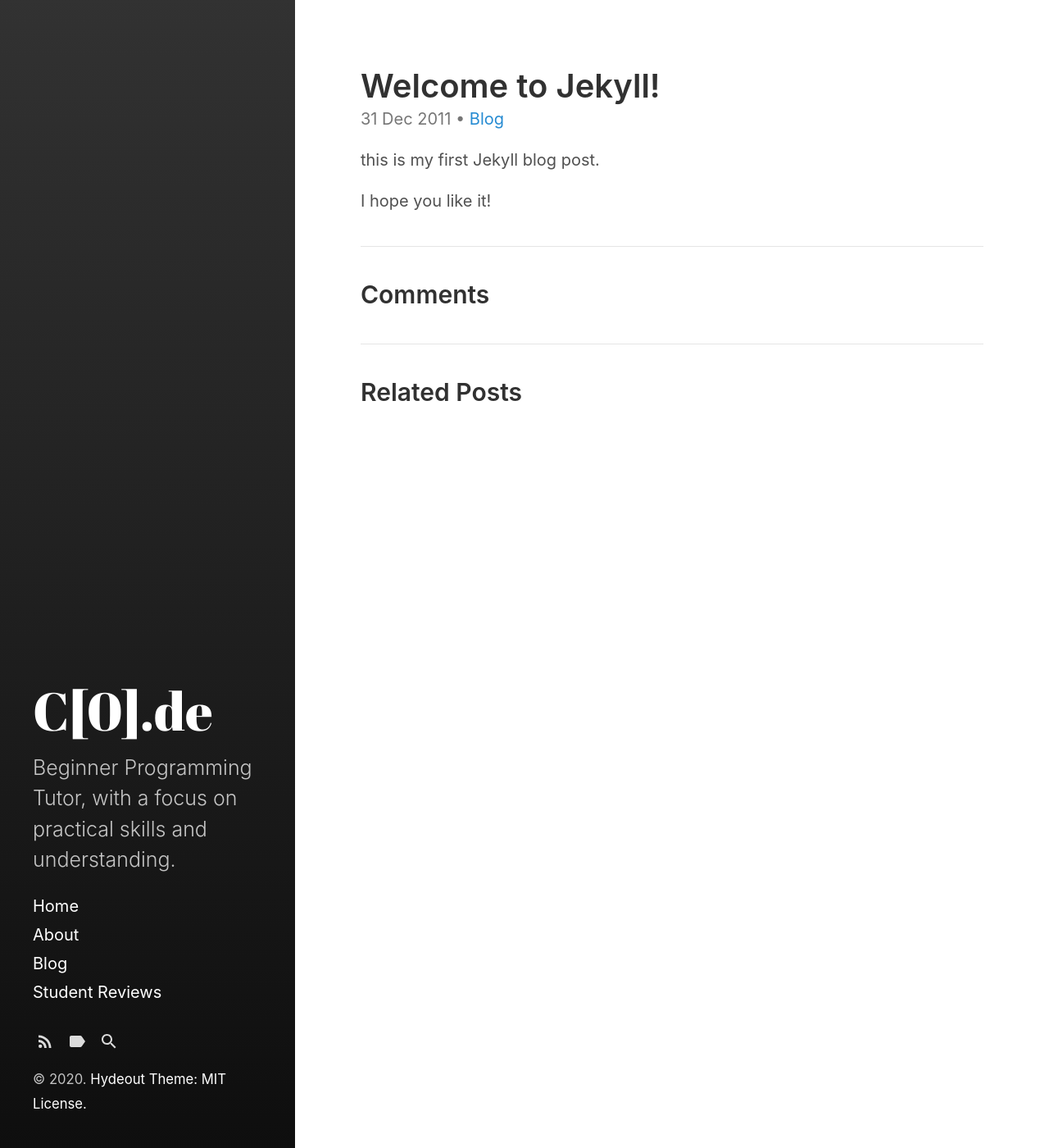
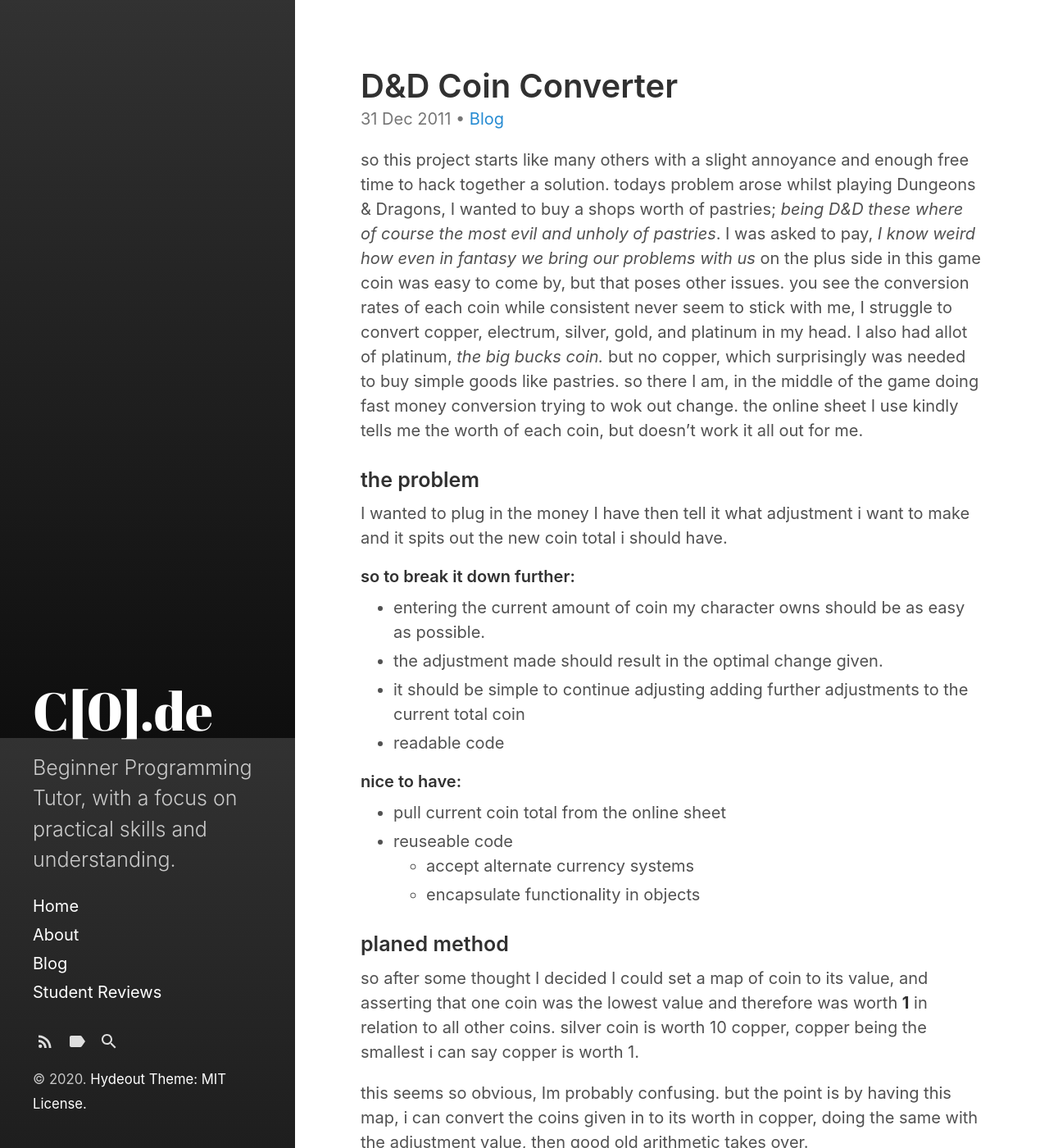
Before and after one commit to megonemad1/Tutor-Website, a Jekyll site: the page built from Blog/_posts/2011-12-31-blofg1.md, in a window 1280 px wide and 1400 px high. Shown: the whole window at 82% size. Built offline with Jekyll 4.4.1, drawn with Linux system fonts in a browser that asks for light colours; nearby versions of some CDN libraries; some of the changed text lies outside the part shown.

Commit message:
- first blog start

```diff
--- a/Blog/_posts/2011-12-31-blofg1.md
+++ b/Blog/_posts/2011-12-31-blofg1.md
@@ -1,7 +1,75 @@
 ---
 layout: post
-title:  "Welcome to Jekyll!"
+title:  "D&D Coin Converter"
+tags:
+    - python
+    - web scraping
+    - Dungeons&Dragons
 ---
-this is my first Jekyll blog post.
+so this project starts like many others with a slight annoyance and enough free time to hack together a solution. todays problem arose whilst playing Dungeons & Dragons, I wanted to buy a shops worth of pastries; *being D&D these where of course the most evil and unholy of pastries*. I was asked to pay, *I know weird how even in fantasy we bring our problems with us* on the plus side in this game coin was easy to come by, but that poses other issues. you see the conversion rates of each coin while consistent never seem to stick with me, I struggle to convert copper, electrum, silver, gold, and platinum in my head. I also had allot of platinum, *the big bucks coin.* but no copper, which surprisingly was needed to buy simple goods like pastries. so there I am, in the middle of the game doing fast money conversion trying to wok out change. the online sheet I use kindly tells me the worth of each coin, but doesn't work it all out for me.
+### the problem
+I wanted to plug in the money I have then tell it what adjustment i want to make and it spits out the new coin total i should have.
+#### so to break it down further:
 
-I hope you like it!
+- entering the current amount of coin my character owns should be as easy as possible.
+- the adjustment made should result in the optimal change given.
+- it should be simple to continue adjusting adding further adjustments to the current total coin
+- readable code
+
+#### nice to have:
+
+- pull current coin total from the online sheet
+- reuseable code
+    - accept alternate currency systems
+    - encapsulate functionality in objects
+
+### planed method
+so after some thought I decided I could set a map of coin to its value, and asserting that one coin was the lowest value and therefore was worth **1** in relation to all other coins.
+silver coin is worth 10 copper, copper being the smallest i can say copper is worth 1.
+
+this seems so obvious, Im probably confusing. but the point is by having this map, i can convert the coins given in to its worth in copper, doing the same with the adjustment value, then good old arithmetic takes over.
+
+so converting a arbitrary pile of coins into copper, how do i tell a computer to do that? simple multiply the number of each coin with its mapped value, i can even simplify this to a loop as i included copper as 1!
+
+    def denominations_to_base(self, purse):
+        cp =0
+        for k, v in purse.items():
+                cp+=self.currency_index[k]*v
+        return cp
+
+is this compleat? well it will convert coins it knows about fine, but what if i typo, *or i get a coin from a strange and dark land.* its to brittle.
+
+how can I fix this? well, for starters i care less for the coins i was handed and more for the types of coins i know about so lets start by only looking at those:
+
+
+    def denominations_to_base(self, purse):
+        cp =0
+        for k, v in self.currency_index.items():
+                cp+=purse[k]*v
+        return cp
+
+this is better but still has its issues, now if im not handed a coin i know about, the program will crash as it looks for a coin it wasn't given. a simple fix, the computer just has to ask if it has been given a coin type before it starts trying to do something with it.
+
+
+    def denominations_to_base(self, purse):
+        cp =0
+        for k, v in self.currency_index.items():
+            if k in purse.keys():
+                cp+=purse[k]*v
+        return cp
+
+next, i need to get the coins back into separate parts again, to undo the process i just made. it should be some function **foo** such that:
+
+    >>> x == foo(denominations_to_base(x))
+    True
+    >>> ▯
+
+so a
+
+    def get_denominations(self, c):
+        rval={}
+        for k, v in sorted(self.currency_index.items(), key=lambda item: -item[1]):
+            denom = int(c/self.currency_index[k])
+            rval[k]=denom
+            c-=denom*self.currency_index[k]
+        return rval
```
